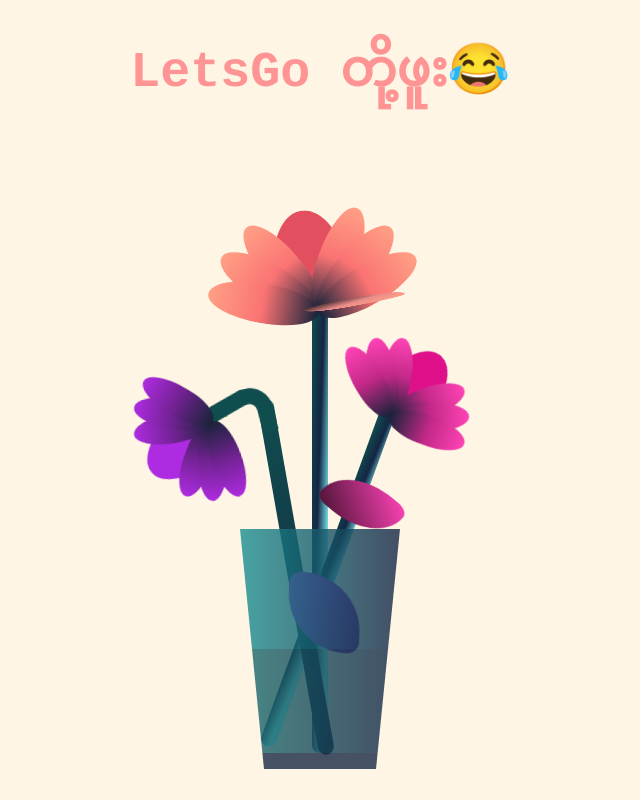
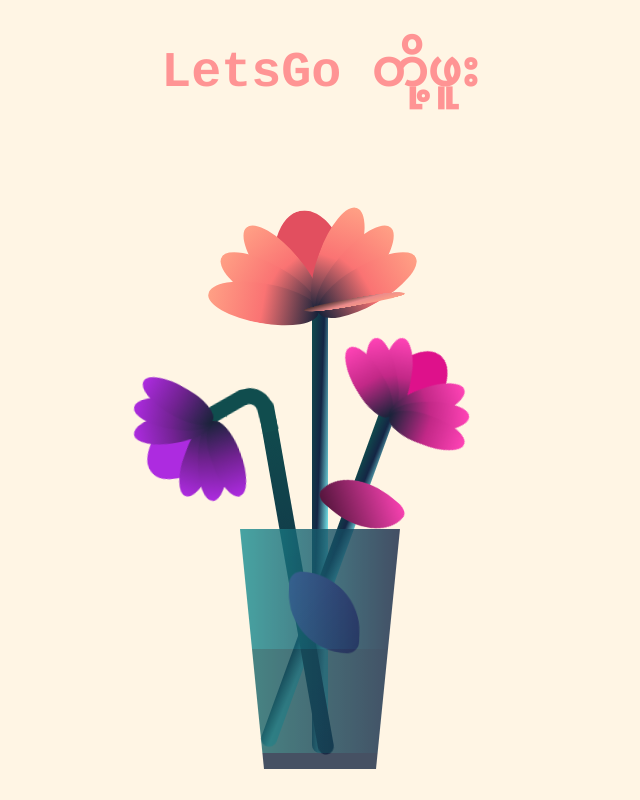
Before and after one commit to tharhtetkyaw124/maymeeko, a plain HTML site: page lastpage.html in a window 1280 px wide. Shown: the whole page, without its empty margins (320-960 px from the left). Drawn offline with Linux system fonts and the light colour scheme.

Commit message:
third commit afff

```diff
--- a/lastpage.html
+++ b/lastpage.html
@@ -8,7 +8,7 @@
   </head>
   <body>
     <div id="thankyou">
-      <b>LetsGo တို့ဖူး😂</b>
+      <b>LetsGo တို့ဖူး</b>
     </div>
     <div class="flower">
       <div class="f-wrapper">
```
